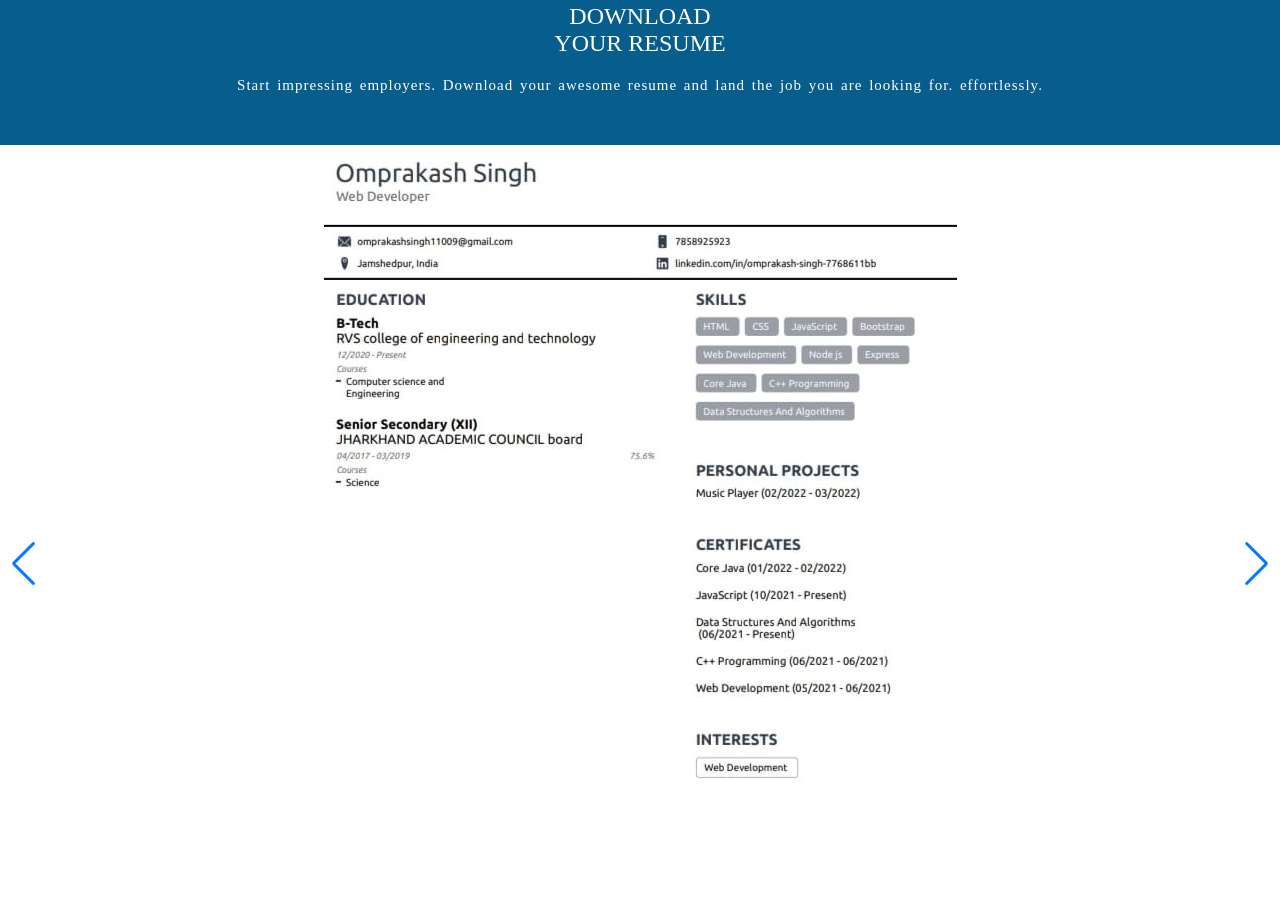
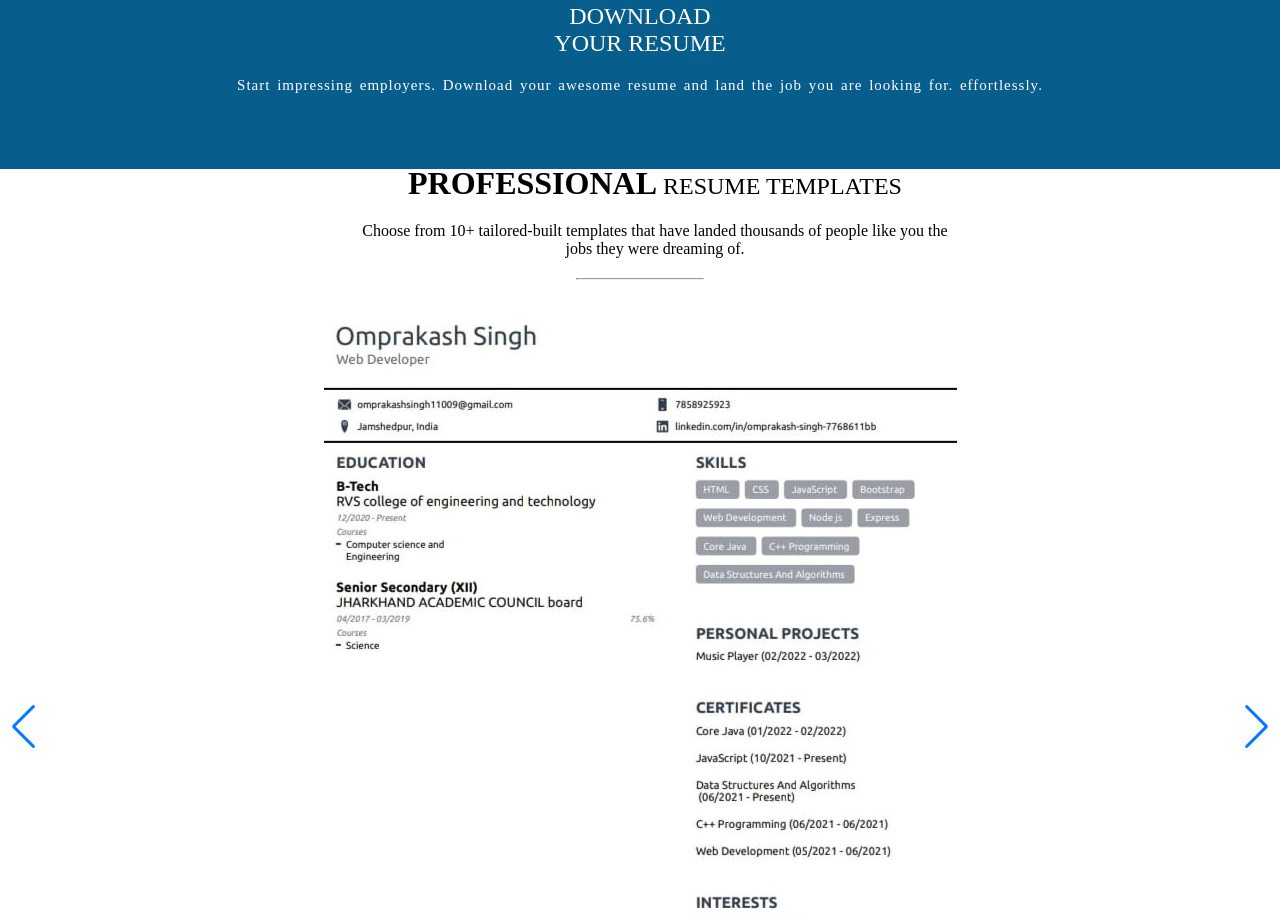
Before and after one commit to omprakash-singh/resume-builder, a plain HTML site: page index.html in a window 1280 px wide. Shown: the part 1731-2649 px from the top of the page. Drawn offline with nearby package versions, Linux system fonts and the light colour scheme; a web font is replaced by a local one.

Commit message:
template

```diff
--- a/index.html
+++ b/index.html
@@ -129,6 +129,17 @@
      </div>
 
      <div id="resumeTemplates">
+          <div class="resume-template-about">
+               <h1>
+                    <span>PROFESSIONAL</span> RESUME TEMPLATES
+               </h1>
+               <p>
+                    Choose from 10+ tailored-built templates that have landed thousands of people like you the <br> jobs
+                    they
+                    were dreaming of.
+               </p>
+               <hr>
+          </div>
           <div class="swiper mySwiper">
                <div class="swiper-wrapper">
                     <div class="swiper-slide">
@@ -197,25 +208,7 @@
 
 
 
-     <!-- Swiper JS -->
      <script src="https://unpkg.com/swiper/swiper-bundle.min.js"></script>
-
-     <script>
-          var swiper = new Swiper(".mySwiper", {
-               slidesPerView: 1,
-               spaceBetween: 30,
-               loop: true,
-               pagination: {
-                    el: ".swiper-pagination",
-                    clickable: true,
-               },
-               navigation: {
-                    nextEl: ".swiper-button-next",
-                    prevEl: ".swiper-button-prev",
-               },
-          });
-     </script>
-
      <script src="script.js"></script>
 
 </body>
--- a/script.js
+++ b/script.js
@@ -4,3 +4,17 @@ const hidden = document.querySelector('.navbar');
 menuButton.addEventListener('click', () => {
      hidden.classList.toggle('hidden');
 })
+
+var swiper = new Swiper(".mySwiper", {
+     slidesPerView: 1,
+     spaceBetween: 30,
+     loop: true,
+     pagination: {
+          el: ".swiper-pagination",
+          clickable: true,
+     },
+     navigation: {
+          nextEl: ".swiper-button-next",
+          prevEl: ".swiper-button-prev",
+     },
+});
--- a/style.css
+++ b/style.css
@@ -198,6 +198,28 @@ nav{
      margin-left: auto;
      margin-right: auto;
 }
+.resume-template-about {
+     text-align: center;
+     padding: 20px 0 30px 30px;
+}
+.resume-template-about h1 {
+     font-weight: 200;
+     font-size: 1.5rem;
+     margin-bottom: 20px;
+}
+.resume-template-about h1 span {
+     font-weight: 900;
+     font-size: 2rem;
+}
+.resume-template-about p {
+     margin-bottom: 20px;
+}
+.resume-template-about hr {
+     transform: translate(-50%);
+     position: absolute;
+     left: 50%;
+     width: 10%;
+}
 
 
 
```
